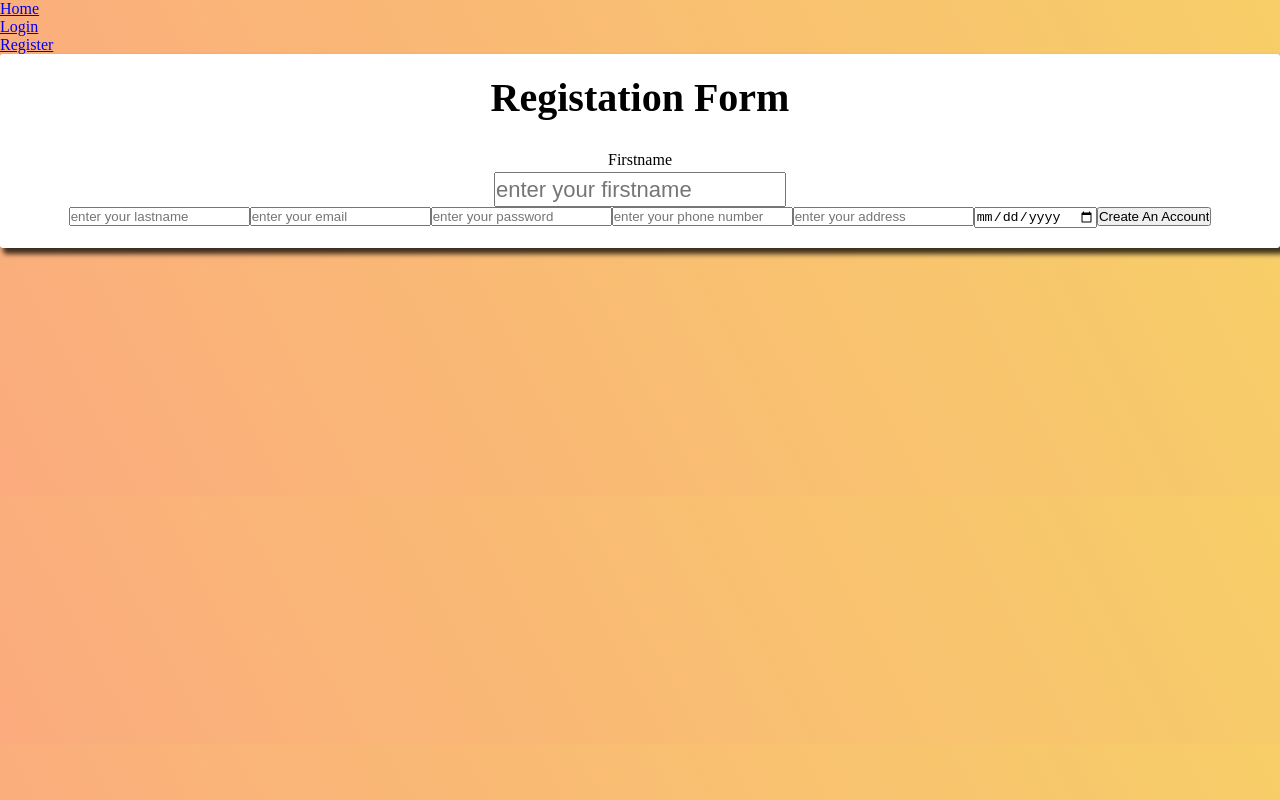
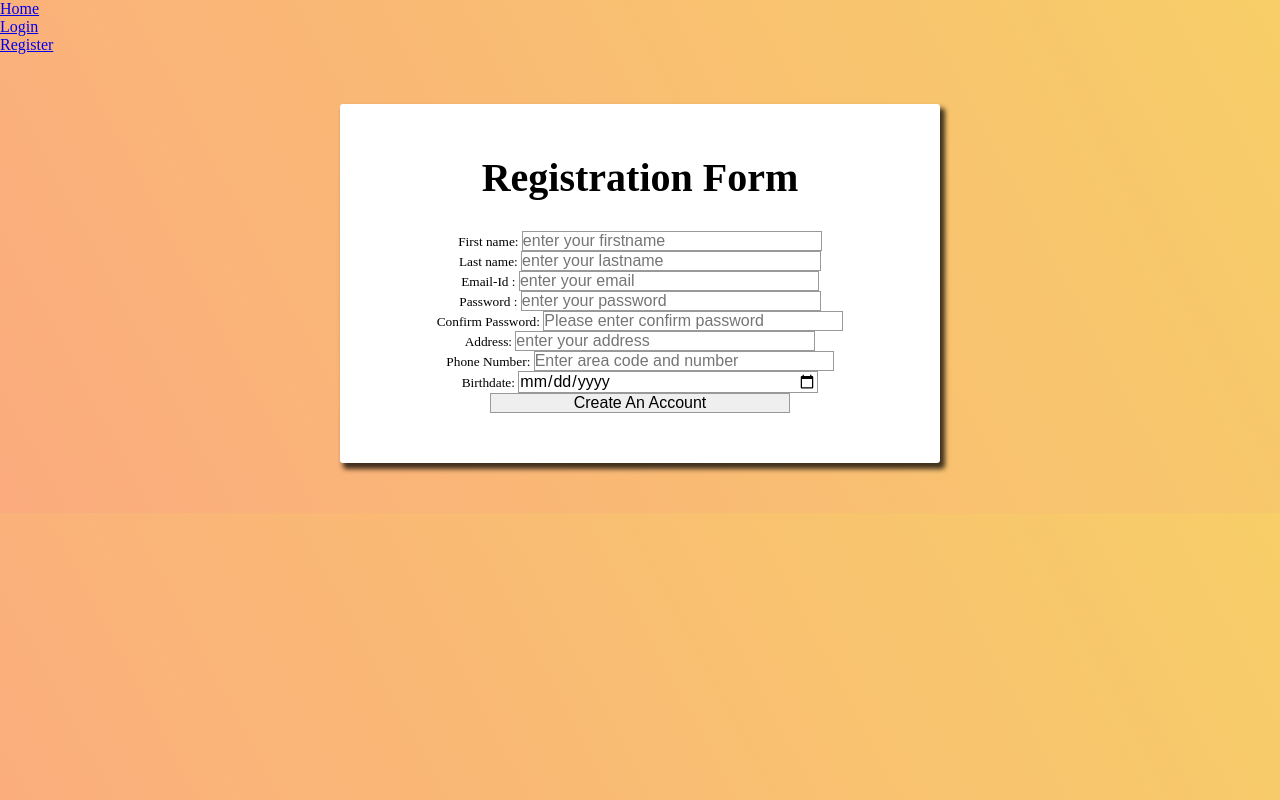
Before and after one commit to mdalamin-eu/Auth-practice, a React (Create React App) app in the folder client/: page /Register in a window 1280 px wide. Built offline with nearby package versions, Linux system fonts and the light colour scheme.

Commit message:
NewFeatures

```diff
--- a/client/package.json
+++ b/client/package.json
@@ -8,8 +8,11 @@
     "@testing-library/user-event": "^7.1.2",
     "react": "^16.13.1",
     "react-dom": "^16.13.1",
+    "react-phone-input-2": "^2.13.5",
+    "react-phone-number-input": "^3.0.23",
     "react-router-dom": "^5.2.0",
-    "react-scripts": "3.4.1"
+    "react-scripts": "3.4.1",
+    "validator": "^13.1.1"
   },
   "scripts": {
     "start": "react-scripts start",
--- a/client/src/components/App.css
+++ b/client/src/components/App.css
@@ -25,9 +25,9 @@
   }
 
   form {
-    min-width: 500px;
+    min-width: 600px;
     text-align:center;
-    padding: 20px;
+    padding: 50px;
     background-color: white;
     box-shadow: 4px 5px 5px 1px rgba(0,0,0,0.75);
     border-radius: 3px;
@@ -70,3 +70,44 @@
     margin: 5px 0;
     font-weight: bold;
   }
+
+
+
+  ul {
+    list-style: none;
+    padding: 0;
+    margin: 0;
+  }
+
+  form li + li {
+    margin-top: 1em;
+  }
+
+
+  input,
+  textarea {
+    /* To make sure that all text fields have the same font settings
+       By default, textareas have a monospace font */
+    font: 1em sans-serif;
+
+    /* Uniform text field size */
+    width: 300px;
+    box-sizing: border-box;
+
+    /* Match form field borders */
+    border: 1px solid #999;
+  }
+
+  input:focus,
+  textarea:focus {
+    /* Additional highlight for focused elements */
+    border-color: #000;
+  }
+
+  textarea {
+    /* Align multiline text fields with their labels */
+    vertical-align: top;
+
+    /* Provide space to type some text */
+    height: 5em;
+  }
--- a/client/src/components/register/Register.jsx
+++ b/client/src/components/register/Register.jsx
@@ -2,9 +2,10 @@ import React, { Component } from 'react'
 import ValidationMessage from './validMgs'
 import '../App.css';
 
+
  class RegisterForm extends Component {
     state={
-        firstname:'',firstnameValid:false,
+        firstname:'',
         lastname:'',lastnameValid:false,
         email:'',emailValid:false,
         password:'',passwordValid:false,
@@ -12,50 +13,156 @@ import '../App.css';
         phone:'',phoneValid:false,
         address:'',addressValid:false,
         birthdate:'',birthdateValid:false,
-        errorsMsg:{}
-
+        errorsMsg: {}
     }
 
+
+//first name start
     handlefirstnameInput =(e)=>{
-        this.setState({...this.state, firstname:e.target.value
-       },this.validateFirstname)
+        this.setState({...this.state, firstname:e.target.value})
     }
-
-    validateFirstname =()=>{
-        const {firstname} = this.state;
-        let errorsMsg = {...this.state.errorsMsg};
-        let firstnameValid = true
+//firstName close
 
 
-        if (firstname.length <2){
-            firstnameValid = false;
-            errorsMsg.firstname= 'Must be firstname at least 2 characers name'
+                          ///lastname start
+
+        handlelastnameInput=(e)=>{
+            this.setState({...this.state, lastname:e.target.value
+            },this.validateLastname )
         }
-        this.setState({firstnameValid, errorsMsg})
-    }
+
+
+            validateLastname = () => {
+                const {lastname} = this.state;
+                let errorsMsg = {...this.state.errorsMsg};
+                let lastnameValid = true
+
+
+                if (lastname.length <3){
+                    lastnameValid = false;
+                    errorsMsg.lastname= 'Must be lastname at least 3 characers name'
+                }
+                this.setState({lastnameValid, errorsMsg})
+             }
+
+                                        //lastName close
+
+
+        handleemailInput=(e)=>{
+            this.setState({...this.state, email:e.target.value},
+                this.emalvalidate)
+        }
+
+        emalvalidate=()=>{
+            const {email}=this.state;
+            let emailValid= true;
+            let errorsMsg={...this.state.errorsMsg}
+            if(!/^[^\s@]+@[^\s@]+\.[^\s@]+$/.test(email)){
+                emailValid=false;
+                errorsMsg.email ='Invalid you enterd'
+            }
+            this.setState({
+                emailValid,
+                errorsMsg
+            })
+        }
 
 
 
 
-        handlelastnameInput=(e)=>{
-            this.setState({...this.state, lastname:e.target.value})
-        }
-        handleemailInput=(e)=>{
-            this.setState({...this.state, email:e.target.value})
-        }
+
 
         handlepasswordInput=(e)=> {
-            this.setState({...this.state, password:e.target.value})
+            this.setState({...this.state, password:e.target.value},
+                this.passwordvalidate)
 
         }
 
-        handlephoneInput=(e)=>{
-            this.setState({...this.state, phone:e.target.value})
+
+
+        passwordvalidate =()=>{
+            const {password}=this.state;
+            let passwordValid=true;
+            let errorsMsg={...this.state.errorsMgs}
+            if(password.length<6){
+                passwordValid=false;
+                errorsMsg.password='Must be password at least 6 characters'
+            }
+            else if(!/\d/.test(password)){
+                passwordValid=false;
+                errorsMsg.password='Password must contain a digit';
+            }
+
+            else if(!/[!@#$%^&*]/.test(password)){
+                passwordValid=false;
+                errorsMsg.password='Password must contain special character:!@#$%^&*';
+            }
+            this.setState({passwordValid,errorsMsg});
         }
 
+
+        handlepasswordConfirmationInput=(e)=>{
+            this.setState({...this.state, passwordConfirmation:e.target.value},
+                this.validatePasswordConfirm)
+        }
+
+        validatePasswordConfirm= ()=>{
+            const{passwordConfirmation,password}=this.state;
+            let passwordConfirmationValid=true;
+            let errorsMsg ={...this.state.errorsMsg}
+
+            if(password !== passwordConfirmation){
+                passwordConfirmationValid=false;
+                errorsMsg.passwordConfirmation='passwords do not match'
+            }
+            this.setState({passwordConfirmationValid,errorsMsg},this.validateForm);
+        }
+
+
+
+        //Phone start///////////////////////////////////////////
+        handlephoneInput=(e)=>{
+            this.setState({...this.state, phone:e.target.value},
+                this.validatePhone)
+
+        }
+
+           validatePhone=()=>{
+            const {phone} =this.state;
+           let errorsMsg ={...this.state.errorsMsg};
+           let phoneValid=true
+
+            if(phone.length <10){
+               phoneValid=false;
+                errorsMsg.phone='Must be phone number at least 10 characters'
+            }
+
+
+            this.setState({phoneValid, errorsMsg})
+        }
+
+
+                //Address start
+
         handleaddressInput=(e)=>{
-            this.setState({...this.state, address:e.target.value})
+            this.setState({...this.state, address:e.target.value},
+                this.validateAddress)
         }
+
+        validateAddress=()=>{
+            const {address} =this.state;
+            let errorsMsg ={...this.state.errorsMsg};
+            let addressValid=true
+
+            if(address.length <5){
+                addressValid=false;
+                errorsMsg.address='Must be password at least 5 characters'
+            }
+            this.setState({addressValid, errorsMsg})
+        }
+
+                    //address Close
+
 
         handlebirthdateInput=(e)=>{
             this.setState({...this.state, birthdate:e.target.value})
@@ -69,27 +176,71 @@ import '../App.css';
             console.log(this.state)
         }
 
+
+
        render() {
            return (
-               <div>
+               <div className="App">
                    <form onSubmit={this.createAnAccount}>
                    <header>
-                       Registation Form
+                   Registration Form
                    </header>
 
 
                        <div className='from-group'>
-                           <ValidationMessage valid={this.state.firstnameValid} message={this.state.errorsMsg.firstname}/>
-                           <label htmlFor='firstname'>Firstname</label>
-                       <input name='firstname' type="text" id='firstname' className='form-field'
+                       <small>First name: </small>
+                       <input name='firstname' type="text" id='firstname' required="true" className='firstnameInput'
                        value={this.state.firstname}  onChange={this.handlefirstnameInput } placeholder="enter your firstname"/>
                        </div>
-                       <input name='lastname' type="text" value={this.state.lastname}  onChange={this.handlelastnameInput } placeholder="enter your lastname" className="lastnameInput"/>
-                       <input name ='email' type="email" value={this.state.email} onChange={this.handleemailInput} placeholder="enter your email" className="emailInput"/>
-                       <input name ='password' type="password" value={this.state.password} onChange={this.handlepasswordInput} placeholder="enter your password" className="passwordInput"/>
-                       <input name ='phone' type="text" value={this.state.phone} onChange={this.handlephoneInput} placeholder="enter your phone number" className="phoneInput"/>
-                       <input name ='address' type="text" value={this.state.address} onChange={this.handleaddressInput} placeholder="enter your address" className="addressInput"/>
+
+
+
+                       <div className='from-group'>
+                       <ValidationMessage valid={this.state.lastnameValid} message={this.state.errorsMsg.lastname}/>
+                       <small>Last name: </small>
+                       <input name='lastname' type="text" id='lastname' required="true"  value={this.state.lastname}  onChange={this.handlelastnameInput } placeholder="enter your lastname" className="lastnameInput"/>
+                       </div>
+
+                        <div className='from-group'>
+                        <ValidationMessage valid={this.state.emailValid} message={this.state.errorsMsg.email}/>
+                        <small> Email-Id :       </small>
+                       <input name ='email' type="email" required="true" value={this.state.email} onChange={this.handleemailInput} placeholder="enter your email" className="emailInput"/>
+                        </div>
+
+                        <div className='from-group'>
+                            <ValidationMessage valid={this.state.passwordValid} message={this.state.errorsMsg.password}/>
+                        <small> Password : </small>
+                       <input name ='password' type="password" required="true" value={this.state.password} onChange={this.handlepasswordInput} placeholder="enter your password" className="passwordInput"/>
+                       </div>
+
+
+                       <div className='from-group'>
+                            <ValidationMessage valid={this.state.passwordConfirmationValid} message={this.state.errorsMsg.passwordConfirmation}/>
+                    <small>Confirm Password: </small>
+                        <input name ='password-confirmation' type="password" required="true" value={this.state.passwordConfirmation} onChange={this.handlepasswordConfirmationInput} placeholder="Please enter confirm password" className="passwordConfirmationInput"/>
+                       </div>
+
+                       <div className='from-group'>
+                       <ValidationMessage valid={this.state.addressValid} message={this.state.errorsMsg.address}/>
+                       <small>Address: </small>
+                       <input name ='address' type="text" required="true" value={this.state.address} onChange={this.handleaddressInput} placeholder="enter your address" className="addressInput"/>
+                       </div>
+
+                       <div className='from-group'>
+                           <ValidationMessage valid ={this.state.phoneValid} message={this.state.errorsMsg.phone}/>
+                           <small>Phone Number: </small>
+                       <input name ='phone' type="tel" id="phone" value={this.state.phone} onChange={this.handlephoneInput} placeholder="Enter area code and number" pattern="^[0-9-+\s()]*$" className="phoneInput"/>
+
+                       </div>
+
+                       <div className='from-group'>
+                       <small>Birthdate: </small>
                        <input name ='birthdate' type="date" value={this.state.birthdate} onChange={this.handlebirthdateInput} placeholder="enter your birthdate" className="birthdateInput"/>
+                       </div>
+                       <div className='from-group'>
+
+                       </div>
+
                        <input type="submit" value="Create An Account" />
                    </form>
                </div>
```
Also changed, not shown: client/src/components/login/login.jsx (+10 -1 lines), client/src/components/register/utlis/phoneNumber.js (added, +38 -0 lines), 1 other file (tests, documents, lock files or other folders).
